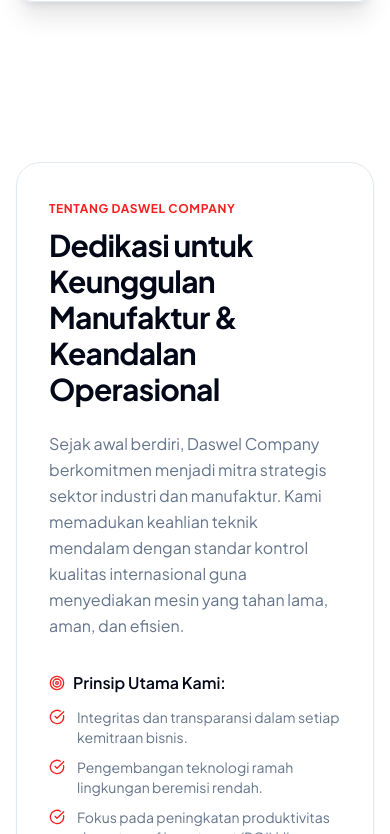
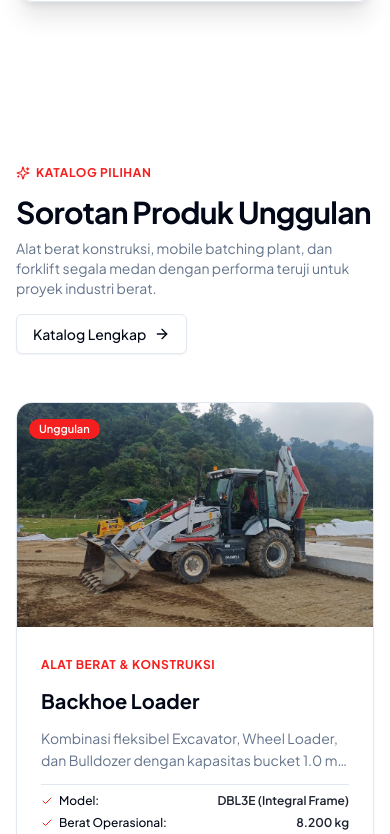
Before and after one commit to Snouzen/daswel-comp, a Next.js app: page / in a window 390 px wide. Shown: the part 1166-2000 px from the top of the page. Built offline with nearby package versions, Linux system fonts and the light colour scheme.

Commit message:
feat(home): remove about us section and arrange order to hero > products > news > why us

```diff
--- a/app/page.tsx
+++ b/app/page.tsx
@@ -42,15 +42,15 @@
       {/* Sambutan Utama (Hero) */}
       <HeroSection />
 
-      {/* Tentang Perusahaan & Keunggulan */}
-      <AboutAndFeaturesSection />
-
       {/* Sorotan Produk */}
       <FeaturedProductsSection />
 
       {/* Kabar Terbaru */}
       <LatestNewsSection />
 
+      {/* Tentang Perusahaan & Keunggulan */}
+      <AboutAndFeaturesSection />
+
       {/* Hubungi Kami / CTA WhatsApp */}
       <CtaSection />
     </div>
--- a/components/home/about-and-features-section.tsx
+++ b/components/home/about-and-features-section.tsx
@@ -3,14 +3,6 @@
 import { motion } from "framer-motion";
 import { companyData } from "@/data/company";
 import {
-  ShieldCheck,
-  Zap,
-  Award,
-  Clock,
-  CheckCircle,
-  Truck,
-  Wrench,
-  Target,
   Headset,
   Tag,
   Settings,
@@ -88,91 +80,9 @@
   "Produk kami yang sudah digunakan di proyek-proyek seluruh Indonesia sejak tahun 2021.",
 ];
 
-const pillars = [
-  "Integritas dan transparansi dalam setiap kemitraan bisnis.",
-  "Pengembangan teknologi ramah lingkungan beremisi rendah.",
-  "Fokus pada peningkatan produktivitas dan return of investment (ROI) klien.",
-];
-
 export function AboutAndFeaturesSection() {
   return (
     <div className="space-y-24">
-      {/* Bagian Tentang Perusahaan */}
-      <section className="container mx-auto max-w-7xl px-4 sm:px-6 lg:px-8">
-        <div className="rounded-3xl border bg-card/60 p-8 sm:p-12 lg:p-16 shadow-sm">
-          <div className="grid grid-cols-1 lg:grid-cols-12 gap-12 items-center">
-            {/* Teks Cerita & Visi */}
-            <motion.div
-              initial={{ opacity: 0, y: 20 }}
-              whileInView={{ opacity: 1, y: 0 }}
-              viewport={{ once: true }}
-              transition={{ duration: 0.5 }}
-              className="lg:col-span-7 space-y-6"
-            >
-              <div className="space-y-2">
-                <span className="text-xs font-bold uppercase tracking-wider text-primary">
-                  Tentang {companyData.name}
-                </span>
-                <h2 className="text-3xl sm:text-4xl font-bold tracking-tight text-foreground">
-                  Dedikasi untuk Keunggulan Manufaktur & Keandalan Operasional
-                </h2>
-              </div>
-
-              <p className="text-muted-foreground leading-relaxed text-base sm:text-lg">
-                Sejak awal berdiri, {companyData.name} berkomitmen menjadi mitra strategis sektor industri dan manufaktur. Kami memadukan keahlian teknik mendalam dengan standar kontrol kualitas internasional guna menyediakan mesin yang tahan lama, aman, dan efisien.
-              </p>
-
-              <div className="space-y-3 pt-2">
-                <h3 className="text-base font-semibold text-foreground flex items-center gap-2">
-                  <Target className="h-4 w-4 text-primary" />
-                  Prinsip Utama Kami:
-                </h3>
-                <ul className="space-y-2.5">
-                  {pillars.map((pillar, idx) => (
-                    <li key={idx} className="flex items-start gap-3 text-sm text-muted-foreground">
-                      <CheckCircle className="h-4 w-4 mt-0.5 text-primary shrink-0" />
-                      <span>{pillar}</span>
-                    </li>
-                  ))}
-                </ul>
-              </div>
-            </motion.div>
-
-            {/* Statistik & Identitas */}
-            <motion.div
-              initial={{ opacity: 0, scale: 0.95 }}
-              whileInView={{ opacity: 1, scale: 1 }}
-              viewport={{ once: true }}
-              transition={{ duration: 0.5, delay: 0.1 }}
-              className="lg:col-span-5 grid grid-cols-2 gap-4"
-            >
-              <div className="rounded-2xl border bg-background p-6 shadow-sm text-center space-y-2">
-                <div className="text-3xl sm:text-4xl font-extrabold text-primary">99.8%</div>
-                <div className="text-xs sm:text-sm font-medium text-foreground">Uptime Keandalan Mesin</div>
-                <p className="text-[11px] text-muted-foreground">Tingkat operasional stabil teruji</p>
-              </div>
-
-              <div className="rounded-2xl border bg-background p-6 shadow-sm text-center space-y-2">
-                <div className="text-3xl sm:text-4xl font-extrabold text-primary">500+</div>
-                <div className="text-xs sm:text-sm font-medium text-foreground">Proyek Terselesaikan</div>
-                <p className="text-[11px] text-muted-foreground">Dipercaya industri manufaktur</p>
-              </div>
-
-              <div className="rounded-2xl border bg-background p-6 shadow-sm text-center space-y-2">
-                <div className="text-3xl sm:text-4xl font-extrabold text-primary">24/7</div>
-                <div className="text-xs sm:text-sm font-medium text-foreground">Dukungan Siaga</div>
-                <p className="text-[11px] text-muted-foreground">Bantuan teknisi darurat</p>
-              </div>
-
-              <div className="rounded-2xl border bg-background p-6 shadow-sm text-center space-y-2">
-                <div className="text-3xl sm:text-4xl font-extrabold text-primary">100%</div>
-                <div className="text-xs sm:text-sm font-medium text-foreground">Garansi Resmi</div>
-                <p className="text-[11px] text-muted-foreground">Perlindungan purna jual penuh</p>
-              </div>
-            </motion.div>
-          </div>
-        </div>
-      </section>
 
       {/* Bagian Spesialis | Perfeksionis */}
       <section className="container mx-auto max-w-7xl px-4 sm:px-6 lg:px-8" aria-label="Spesialis Perfeksionis Daswel">
```
